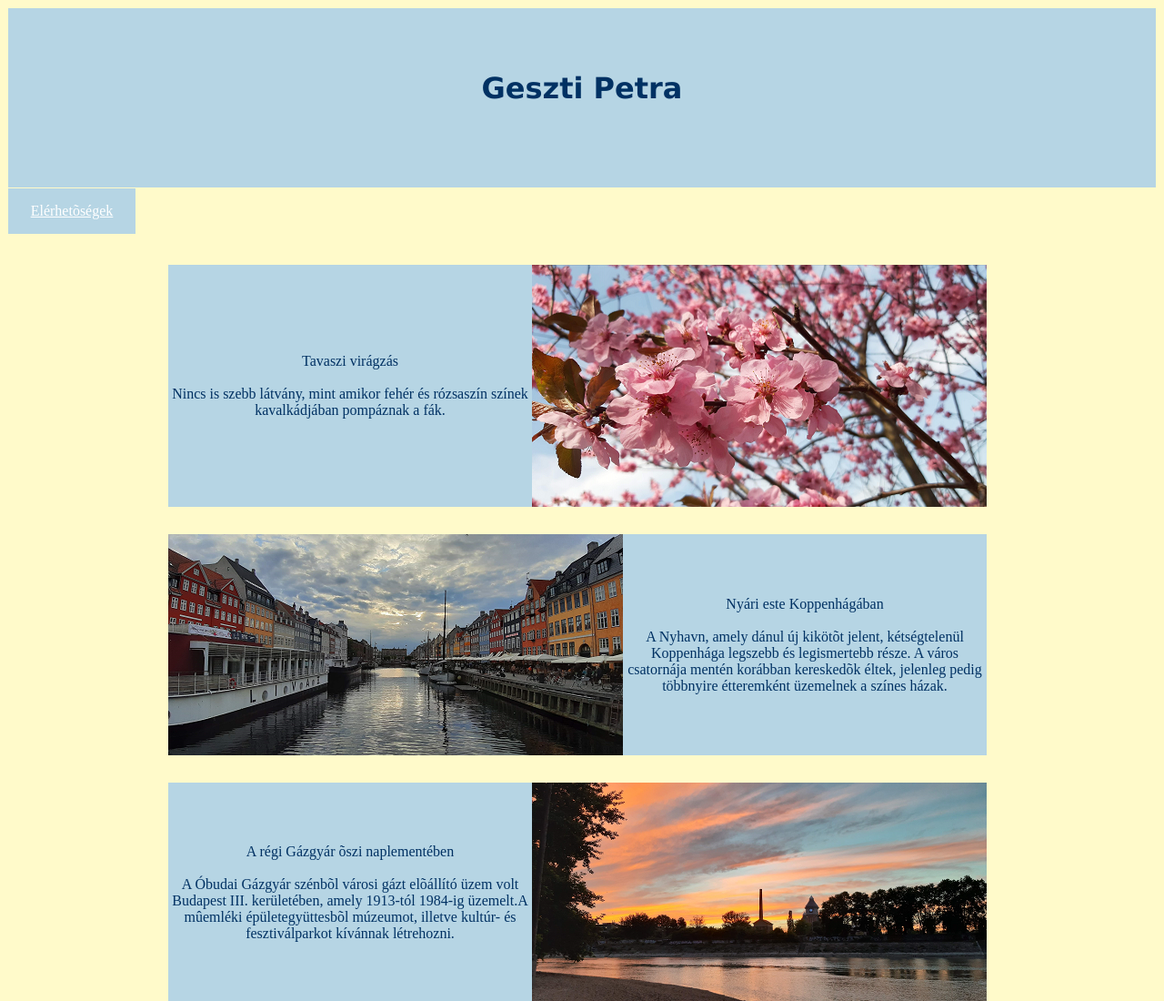
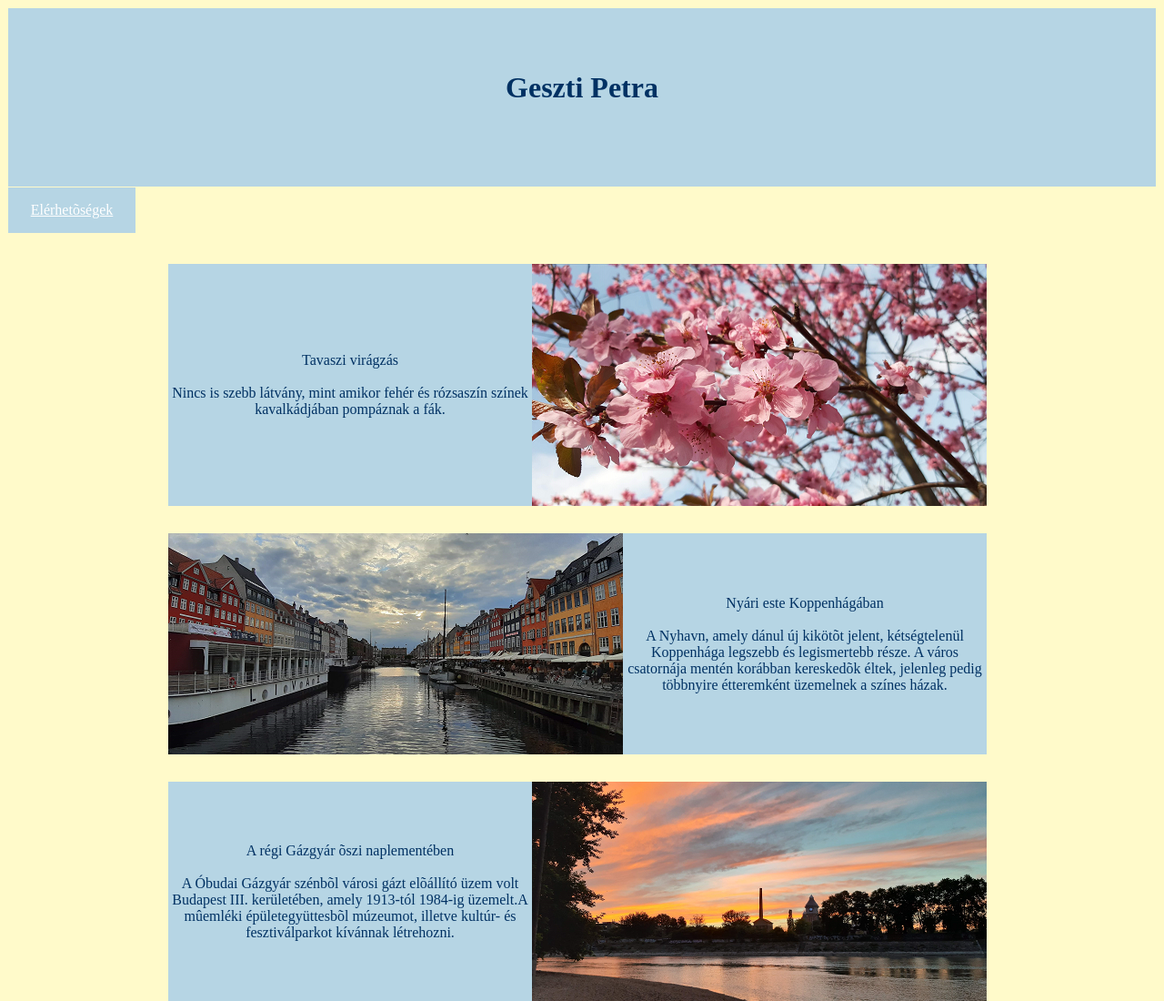
Before and after one commit to gesztipetra/gesztipetra.github.io, a plain HTML site: page index.html in a window 1280 px wide. Shown: the top 1100 px of the page at 91% size. Drawn offline with Linux system fonts and the light colour scheme.

Commit message:
Update index.html

```diff
--- a/index.html
+++ b/index.html
@@ -11,7 +11,7 @@
 
 		<table cellpadding="0" cellspacing="1" style="text-align:center; "width=100%";">
 		  <tr>
-			<th colspan="2"; bgcolor="b6d5e4";><h1 style="color:#003163;"><br><p><font face="verdana">Geszti Petra</font></p><br></h1></th>
+			<th colspan="2"; bgcolor="b6d5e4";><h1 style="color:#003163;"><br><p><font face="ariel">Geszti Petra</font></p><br></h1></th>
 		  </tr>
 		  <tr>
 			<td bgcolor="b6d5e4"; height=50px; width=140px;><a style="color:white"; href="Geszti_Petra_contact.html">Elérhetõségek</a> </td>
```
